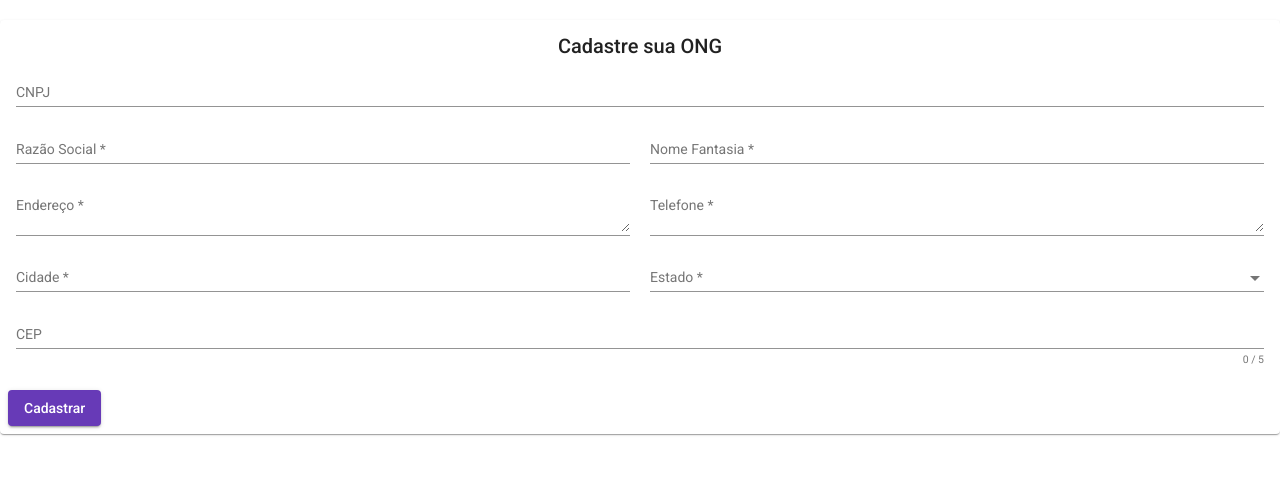
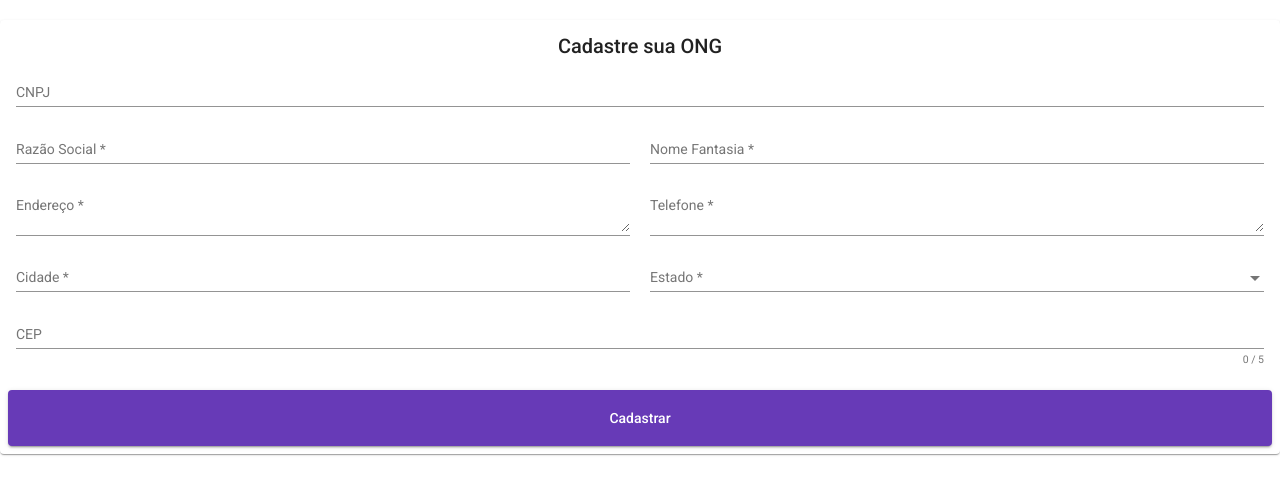
Before and after one commit to MDoreto/ProjetoIteris, an Angular app: page / in a window 1280 px wide. Shown: the top 494 px of the page. Built offline with nearby package versions, Linux system fonts and the light colour scheme.

Commit message:
Alteração estilo do botão de cadastro

```diff
--- a/src/app/components/ongs-cadastro/ongs-cadastro.component.css
+++ b/src/app/components/ongs-cadastro/ongs-cadastro.component.css
@@ -29,3 +29,7 @@
 .col:last-child {
   margin-right: 0;
 }
+button {
+  width: 100%;
+  padding: 10px;
+}
```
